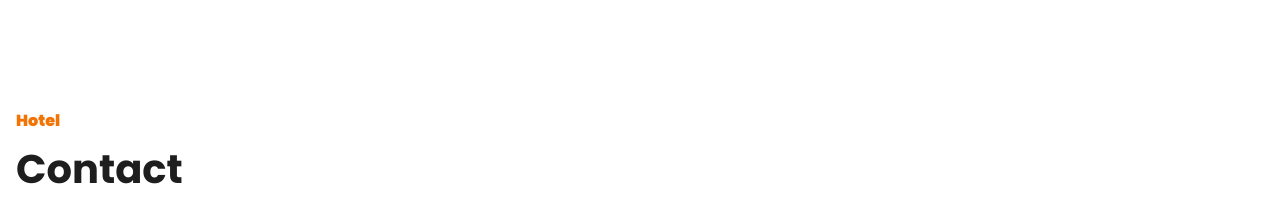
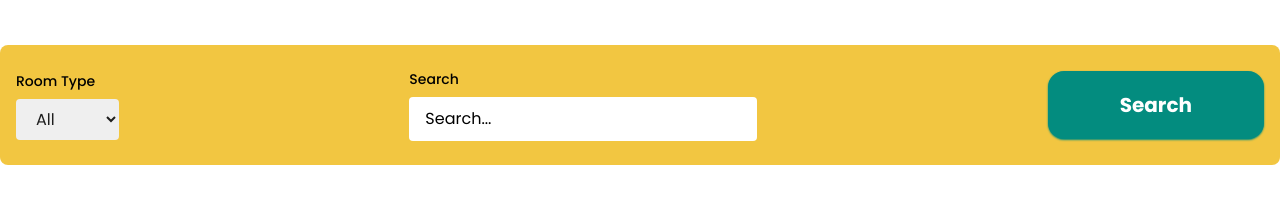
Before and after one commit to Aymen-s/hotel-management, a Next.js app: page / in a window 1280 px wide. Shown: the part 603-800 px from the top of the page. Built offline with nearby package versions, Linux system fonts and the light colour scheme; no server answers.

Commit message:
completing the page search functionality

```diff
--- a/src/app/(web)/page.tsx
+++ b/src/app/(web)/page.tsx
@@ -1,9 +1,11 @@
 import HeroSection from "@/components/HeroSection/HeroSection";
+import PageSearch from "@/components/PageSearch/PageSearch";
 
 export default function Home() {
   return (
     <>
       <HeroSection />
+      <PageSearch />
     </>
   );
 }
--- /dev/null
+++ b/src/components/PageSearch/PageSearch.tsx
@@ -0,0 +1,20 @@
+"use client";
+
+import { useState } from "react";
+import Search from "../Search/Search";
+
+const PageSearch = () => {
+  const [roomTypeFilter, setRoomTypeFilter] = useState("");
+  const [searchQuery, setSearchQuery] = useState("");
+
+  return (
+    <Search
+      roomTypeFilter={roomTypeFilter}
+      searchQuery={searchQuery}
+      setRoomTypeFilter={setRoomTypeFilter}
+      setSearchQuery={setSearchQuery}
+    />
+  );
+};
+
+export default PageSearch;
--- /dev/null
+++ b/src/components/Search/Search.tsx
@@ -0,0 +1,80 @@
+"use client";
+
+import { useRouter } from "next/navigation";
+import { ChangeEvent, FC } from "react";
+
+type Props = {
+  roomTypeFilter: string;
+  searchQuery: string;
+  setRoomTypeFilter: (value: string) => void;
+  setSearchQuery: (value: string) => void;
+};
+
+const Search: FC<Props> = ({
+  roomTypeFilter,
+  searchQuery,
+  setRoomTypeFilter,
+  setSearchQuery,
+}) => {
+  const router = useRouter();
+
+  const handleRoomTypeChange = (event: ChangeEvent<HTMLSelectElement>) => {
+    setRoomTypeFilter(event.target.value);
+  };
+
+  const handleSearchQueryChange = (event: ChangeEvent<HTMLInputElement>) => {
+    setSearchQuery(event.target.value);
+  };
+
+  const handleFilterClick = () => {
+    router.push(`/rooms?roomType=${roomTypeFilter}&searchQuery=${searchQuery}`);
+  };
+
+  return (
+    <section className="bg-tertiary-light px-4 py-6 rounded-lg">
+      <div className="container mx-auto flex gap-4 flex-wrap justify-between items-center">
+        <div className="w-full md:1/3 lg:w-auto mb-4 md:mb-0">
+          <label className="block text-sm font-medium mb-2 text-black">
+            Room Type
+          </label>
+          <div className="relative">
+            <select
+              value={roomTypeFilter}
+              onChange={handleRoomTypeChange}
+              className="w-full px-4 py-2 capitalize rounded leading-tight dark:bg-black focus:outline-none"
+            >
+              <option value="All">All</option>
+              <option value="Basic">Basic</option>
+              <option value="Luxury">Luxury</option>
+              <option value="Suite">Suite</option>
+            </select>
+          </div>
+        </div>
+
+        <div className="w-full md:1/3 lg:w-auto mb-4 md:mb-0">
+          <label className="block text-sm font-medium mb-2 text-black">
+            Search
+          </label>
+          <input
+            type="search"
+            id="search"
+            placeholder="Search..."
+            className="w-full px-4 py-3 rounded leading-tight dark:bg-black focus:outline-none placeholder:text-black dark:placeholder:text-white"
+            value={searchQuery}
+            onChange={handleSearchQueryChange}
+          />
+        </div>
+
+        <button
+          className="btn-primary"
+          type="button"
+          onClick={handleFilterClick}
+        >
+          Search
+        </button>
+      </div>
+    </section>
+  );
+};
+
+export default Search;
```
